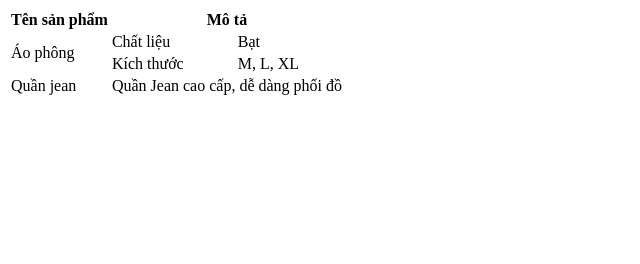
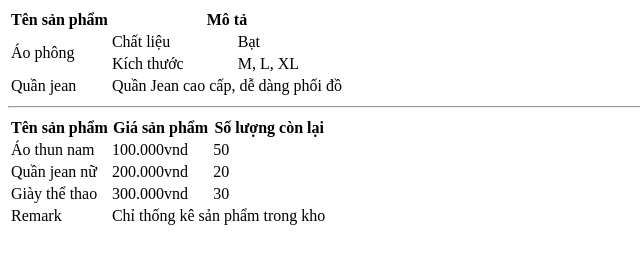
Before and after one commit to duckhue4869-hub/bai21, a plain HTML site: page colspan rowspan.html in a window 1280 px wide. Shown: the whole page, without its empty margins (0-640 px from the left). Drawn offline with Linux system fonts and the light colour scheme.

Commit message:
thêm bài tập

```diff
--- a/colspan rowspan.html
+++ b/colspan rowspan.html
@@ -29,5 +29,36 @@
         </tr>
       </tbody>
     </table>
+    <hr />
+    <table>
+      <thead>
+        <tr>
+          <th>Tên sản phẩm</th>
+          <th>Giá sản phẩm</th>
+          <th>Số lượng còn lại</th>
+        </tr>
+      </thead>
+      <tbody>
+        <tr>
+          <td>Áo thun nam</td>
+          <td>100.000vnd</td>
+          <td>50</td>
+        </tr>
+        <tr>
+          <td>Quần jean nữ</td>
+          <td>200.000vnd</td>
+          <td>20</td>
+        </tr>
+        <tr>
+          <td>Giày thể thao</td>
+          <td>300.000vnd</td>
+          <td>30</td>
+        </tr>
+      </tbody>
+      <tfoot>
+        <td>Remark</td>
+        <td colspan="2">Chỉ thống kê sản phẩm trong kho</td>
+      </tfoot>
+    </table>
   </body>
 </html>
```
